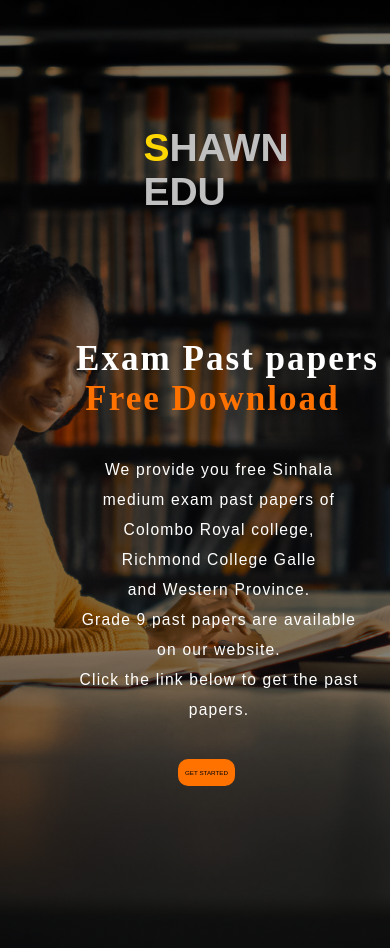
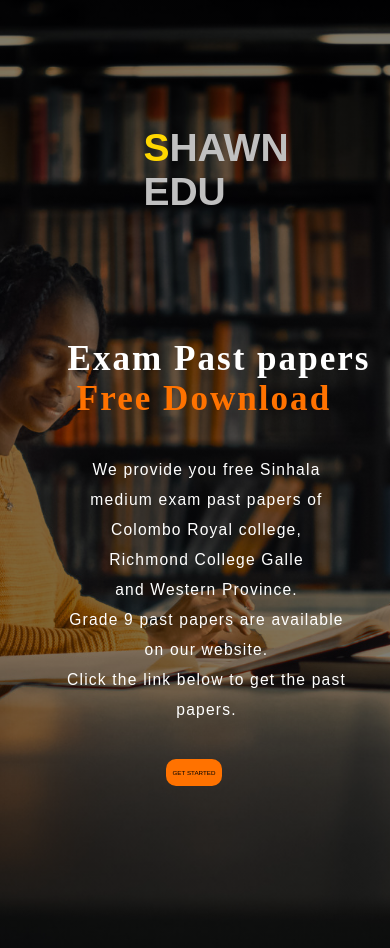
Before and after one commit to Ramooshawn/shawnedu.com, a plain HTML site: page index.html in a window 390 px wide. Shown: the top 948 px of the page. Drawn offline with Linux system fonts and the light colour scheme.

Commit message:
Update style.css

```diff
--- a/style.css
+++ b/style.css
@@ -246,7 +246,7 @@
  .content h1, .content span{
 font-size: 9vw;
 padding-top: -3px;
-padding-right: 73px;
+padding-right: 90px;
 }
 
 .content span{
@@ -258,7 +258,7 @@
 .content .par{
 width: 60%;
 font-size: 4vw;
-padding-right: 90px;
+padding-right: 115px;
 }
 
 .content .cn{
```
